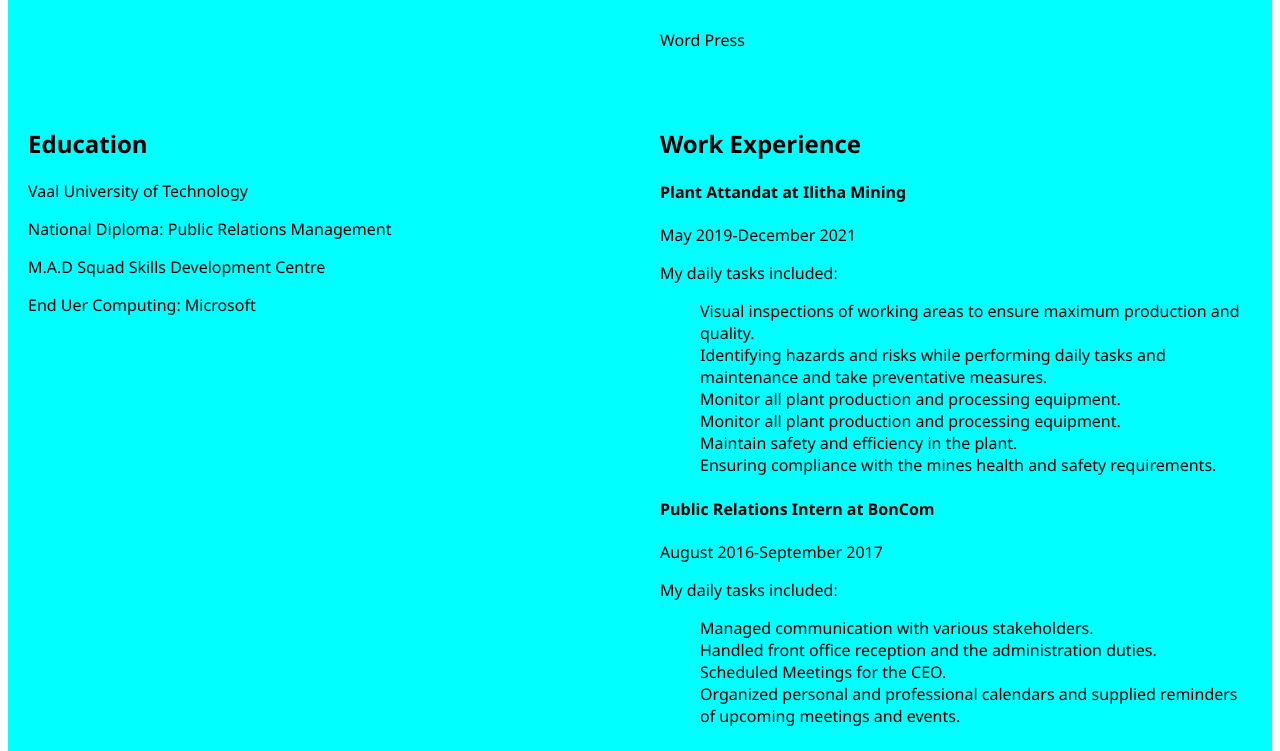
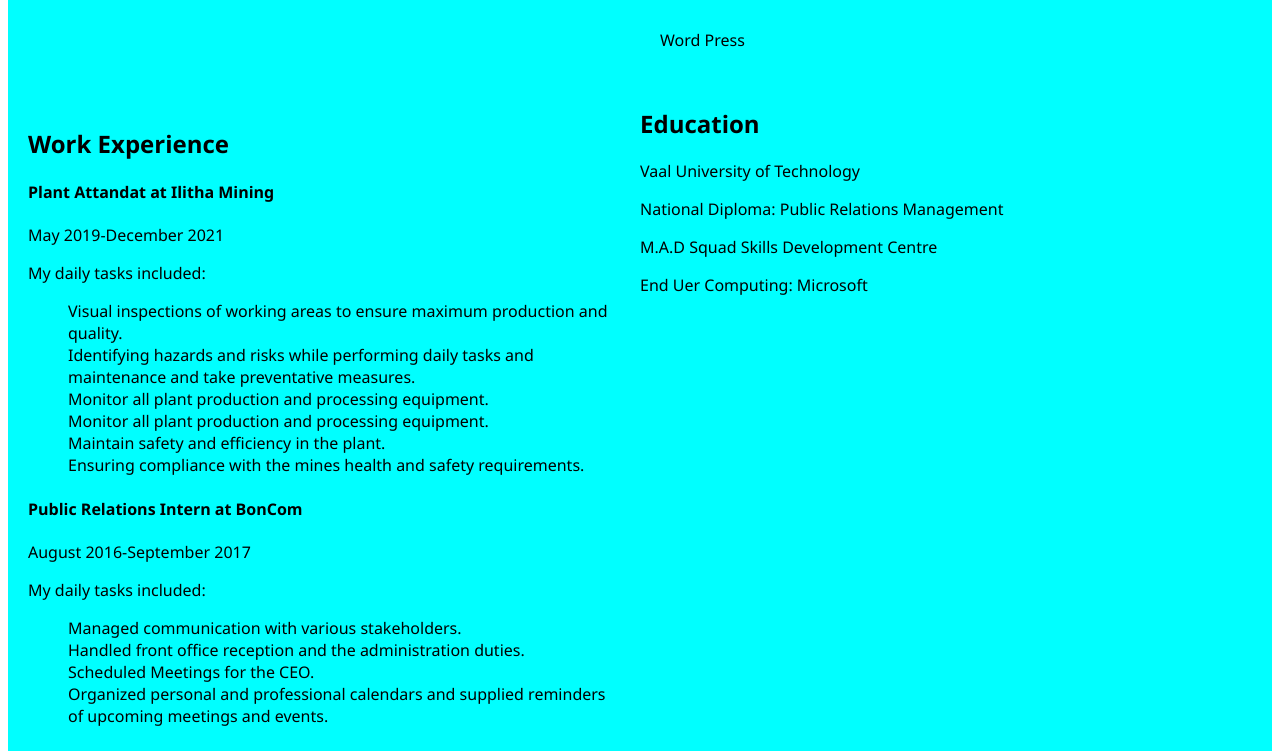
Before and after one commit to OlebogengRasebitse/PATRAS995_BCL2302_Justin_OlebogengRasebitse_ITW9, a plain HTML site: page index.html in a window 1280 px wide. Shown: the part 649-1400 px from the top of the page. Drawn offline with Linux system fonts and the light colour scheme.

Commit message:
Swaped columns using  grid column and grit row

```diff
--- a/stylesheet.css
+++ b/stylesheet.css
@@ -78,10 +78,12 @@ grid-template-columns: 50% 50%;
 
 
 
+
 }
 
 .box1 {
    padding: 20px;
+
 
 }
 
@@ -91,12 +93,16 @@ grid-template-columns: 50% 50%;
 }
 
 .box3 {
- padding: 20px;
 
 }
 
 .box4 {
     padding: 20px;
+    padding: 20px;
+    grid-column-start: 2;
+    grid-column-end: 1;
+    grid-row-start: 2;
+    grid-column-end:1 ;
 
 }
 
@@ -107,8 +113,3 @@ grid-template-columns: 50% 50%;
 ul {
     list-style: none;
 }
-
-
-footer {
-   background-color: #5E1159;
-}
```
Also changed, not shown: index.html (+0 -2 lines).
